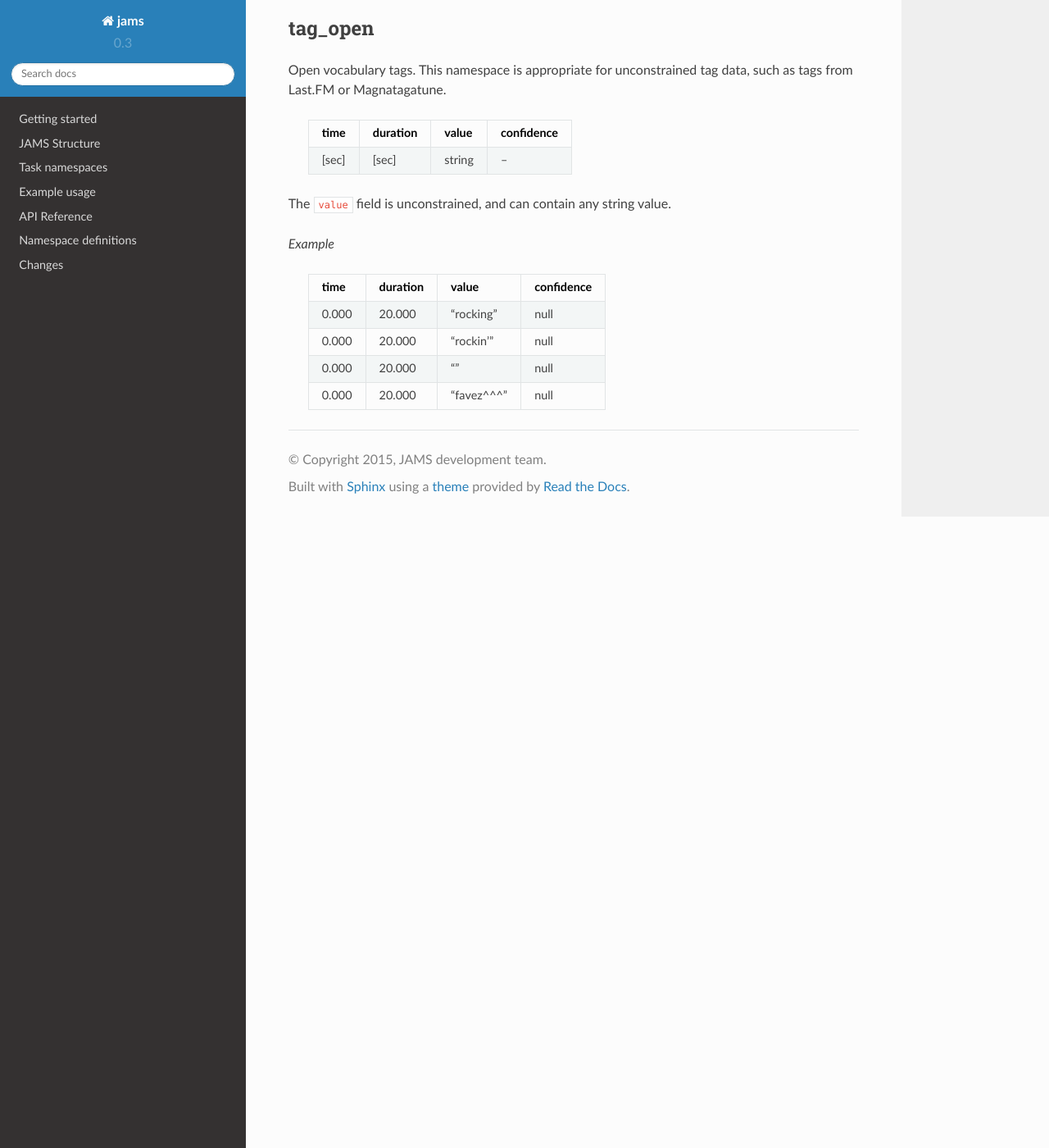
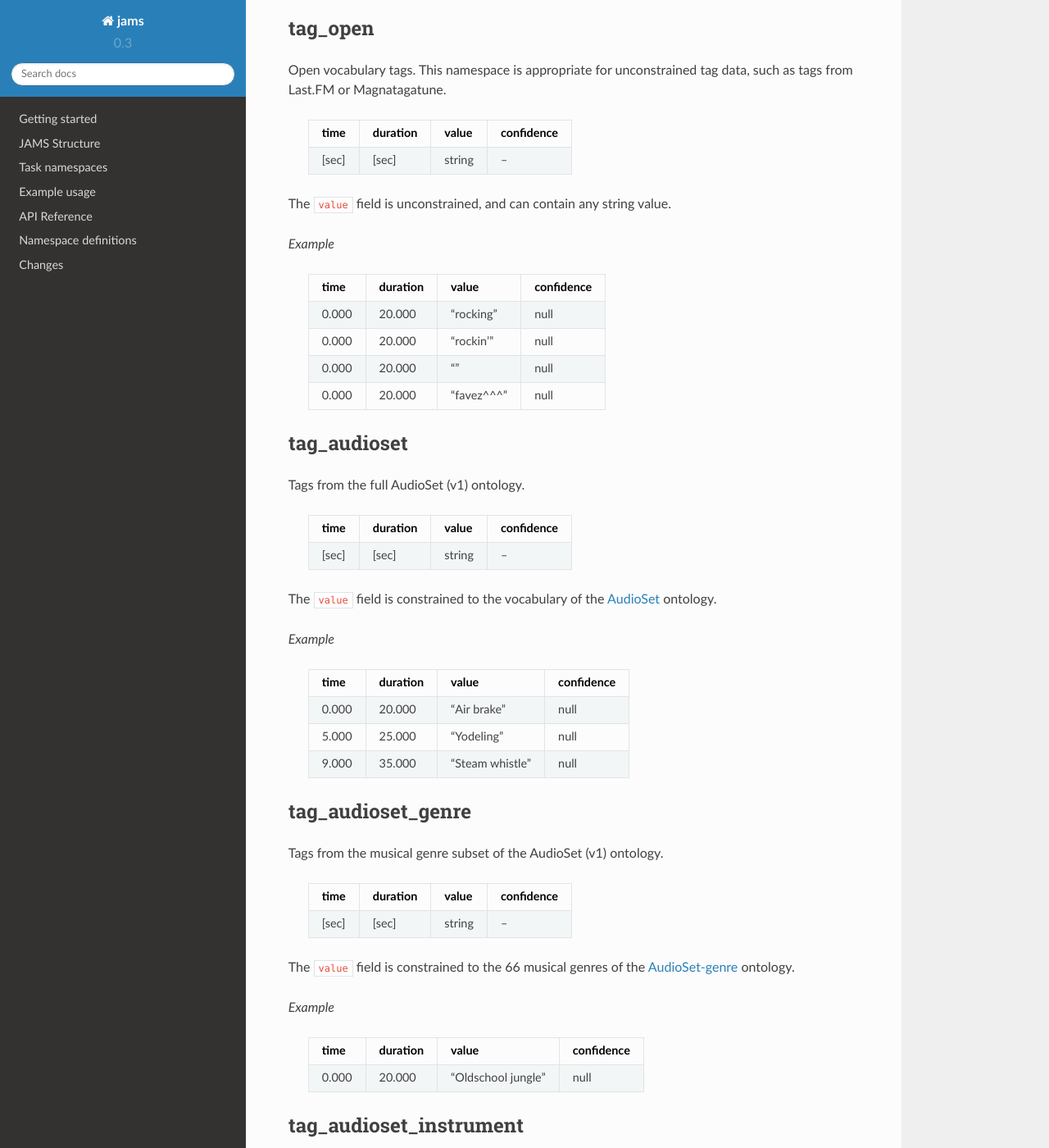
Before and after one commit to marl/jams, a Sphinx documentation site: the page built from docs/namespaces/tag.rst, in a window 1280 px wide and 1400 px high, scrolled down 3839 px. Shown: the whole window at 82% size. Built offline with Sphinx 7.4.7 and the Read the Docs theme 2.0.0, drawn with Linux system fonts in a browser that asks for light colours; some of the changed text lies outside the part shown.

Commit message:
added docs for audioset namespaces

```diff
--- a/docs/namespaces/tag.rst
+++ b/docs/namespaces/tag.rst
@@ -219,3 +219,75 @@ The ``value`` field is unconstrained, and can contain any string value.
     0.000 20.000   ""                 null
     0.000 20.000   "favez^^^"         null
     ===== ======== ================== ==========
+
+tag_audioset
+~~~~~~~~~~~~
+Tags from the full AudioSet (v1) ontology.
+
+    ===== ======== ================== ==========
+    time  duration value              confidence
+    ===== ======== ================== ==========
+    [sec] [sec]    string             --
+    ===== ======== ================== ==========
+
+The ``value`` field is constrained to the vocabulary of the AudioSet_ ontology.
+
+*Example*
+
+    ===== ======== ================== ==========
+    time  duration value              confidence
+    ===== ======== ================== ==========
+    0.000 20.000   "Air brake"        null
+    5.000 25.000   "Yodeling"         null
+    9.000 35.000   "Steam whistle"    null
+    ===== ======== ================== ==========
+
+.. _AudioSet: https://research.google.com/audioset/ontology/index.html
+
+
+tag_audioset_genre
+~~~~~~~~~~~~~~~~~~
+Tags from the musical genre subset of the AudioSet (v1) ontology.
+
+    ===== ======== ================== ==========
+    time  duration value              confidence
+    ===== ======== ================== ==========
+    [sec] [sec]    string             --
+    ===== ======== ================== ==========
+
+The ``value`` field is constrained to the 66 musical genres of the AudioSet-genre_ ontology.
+
+*Example*
+
+    ===== ======== ================== ==========
+    time  duration value              confidence
+    ===== ======== ================== ==========
+    0.000 20.000   "Oldschool jungle" null
+    ===== ======== ================== ==========
+
+.. _AudioSet-genre: https://research.google.com/audioset/ontology/music_genre_1.html
+
+tag_audioset_instrument
+~~~~~~~~~~~~~~~~~~~~~~~
+Tags from the musical intstrument subset of the AudioSet (v1) ontology.
+
+    ===== ======== ================== ==========
+    time  duration value              confidence
+    ===== ======== ================== ==========
+    [sec] [sec]    string             --
+    ===== ======== ================== ==========
+
+The ``value`` field is constrained to the 91 musical instruments
+of the AudioSet-instruments_ ontology.
+
+*Example*
+
+    ===== ======== ================== ==========
+    time  duration value              confidence
+    ===== ======== ================== ==========
+    0.000 20.000   "Ukulele"          null
+    5.000 25.000   "Piano"            null
+    9.000 35.000   "Tuning fork"      null
+    ===== ======== ================== ==========
+
+.. _AudioSet-instruments: https://research.google.com/audioset/ontology/musical_instrument_1.html
```
Also changed, not shown: 2 other files.
